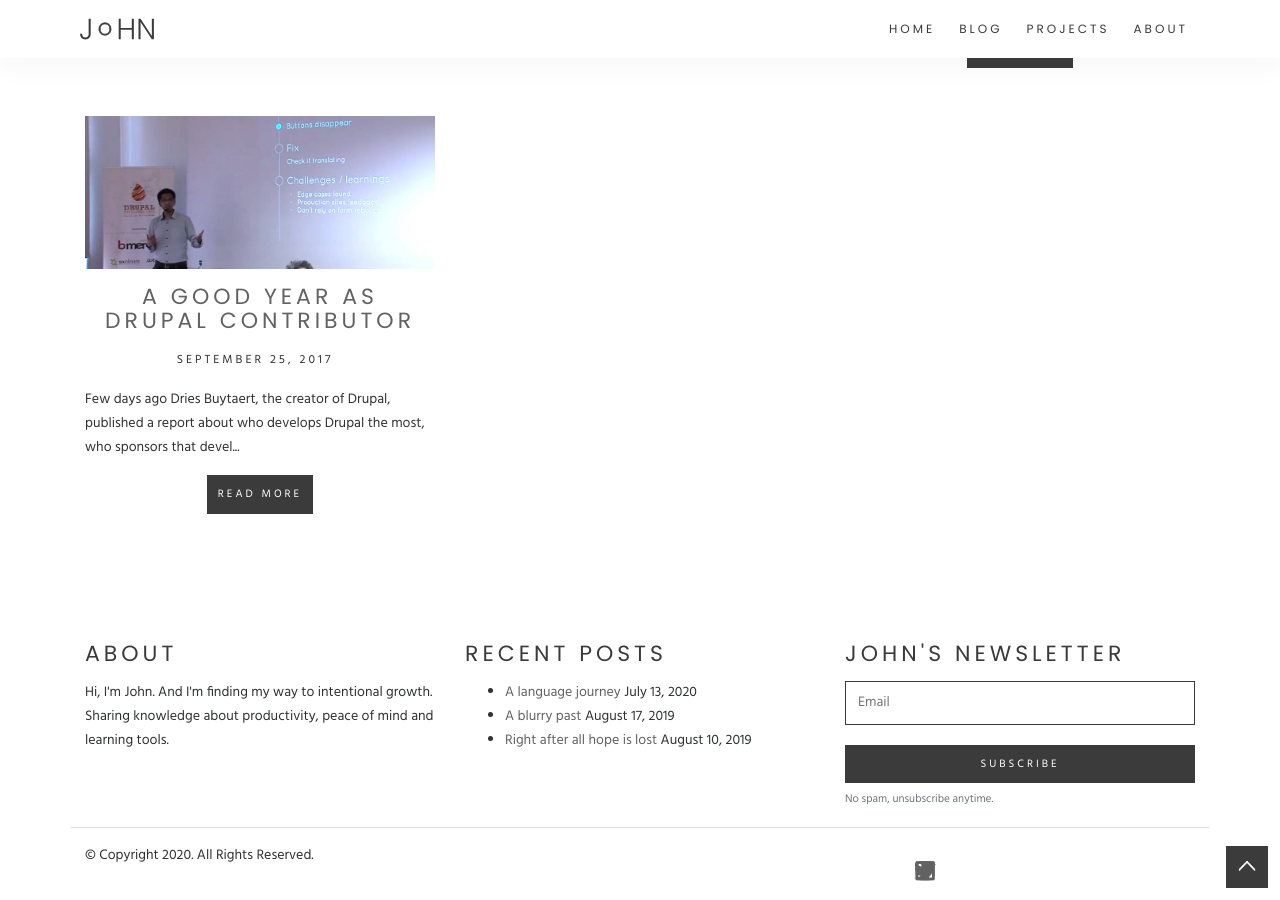
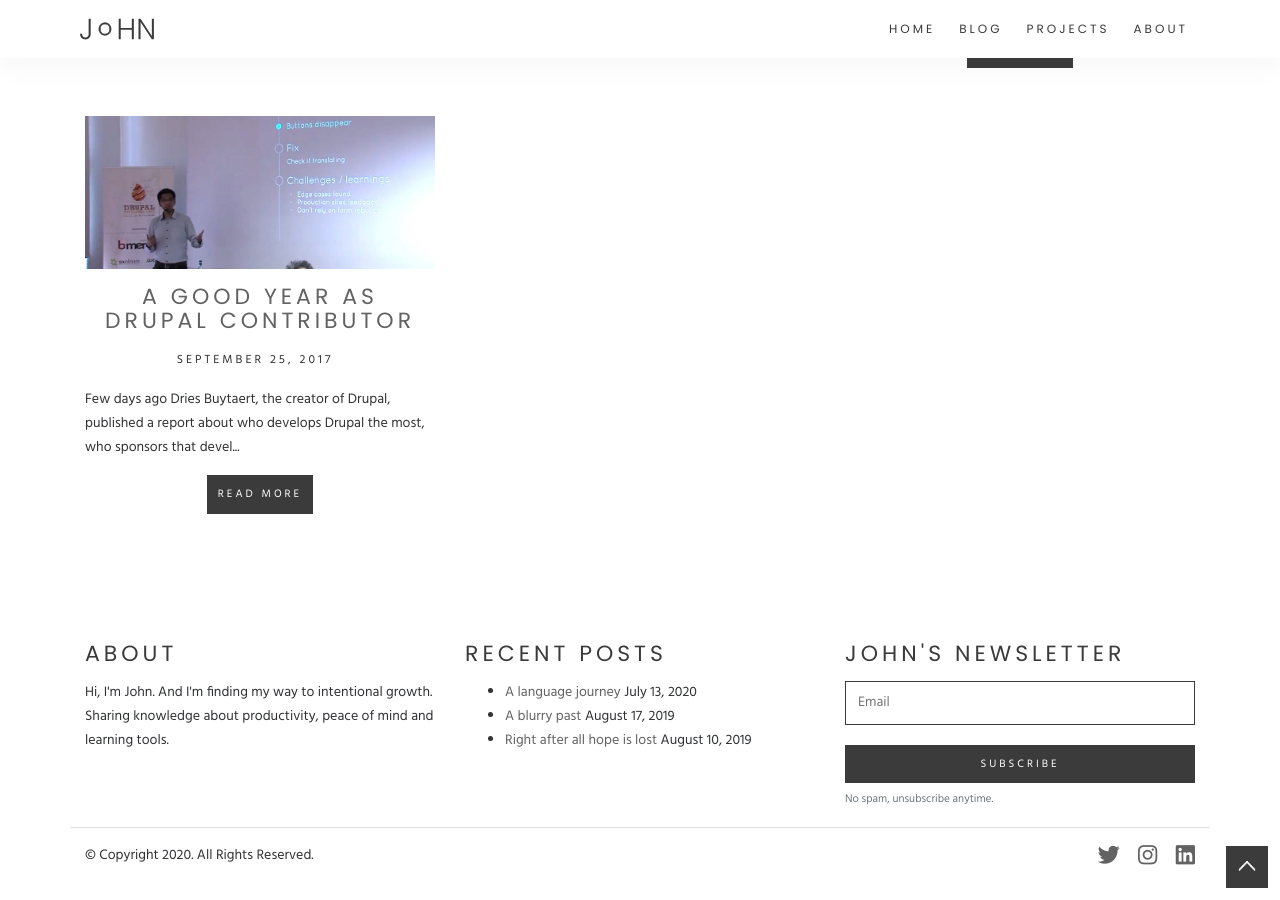
Before and after one commit to thethoughtfulmillennial/thethoughtfulmillennial.github.io, a Jekyll site: the page built from index.html, in a window 1280 px wide and 900 px high, scrolled down 764 px. Built offline with Jekyll 4.4.1, drawn with Linux system fonts in a browser that asks for light colours.

Commit message:
Updating social media icons.

```diff
--- a/_includes/footer.html
+++ b/_includes/footer.html
@@ -78,10 +78,22 @@
 				<p>© Copyright 2020. All Rights Reserved.</p>
 			</div>
 			<div class="col-md-6 col-sm-6 col-xs-12 text-center text-md-right social-icons">
-				<ul class="list-unstyled">
-					<li><a target="_BLANK" href="#"><i class="fab fa-twitter fa-stack-1x"></i></a></li>
-					<li><a target="_BLANK" href="#"><i class="fab fa-instagram fa-stack-1x"></i></a></li>
-					<li><a target="_BLANK" href="#"><i class="fab fa-linkedin fa-stack-1x"></i></a></li>
+				<ul class="m-0 p-0">
+					<li class="m-0">
+						<a target="_BLANK" href="https://twitter.com/johnchque">
+							<i class="fab fa-twitter"></i>
+						</a>
+					</li>
+					<li>
+						<a target="_BLANK" href="https://instagram.com/johnchque">
+							<i class="fab fa-instagram"></i>
+						</a>
+					</li>
+					<li>
+						<a target="_BLANK" href="https://www.linkedin.com/in/johnchque">
+							<i class="fab fa-linkedin"></i>
+						</a>
+					</li>
 				</ul>
 			</div>
 		</div>
```
